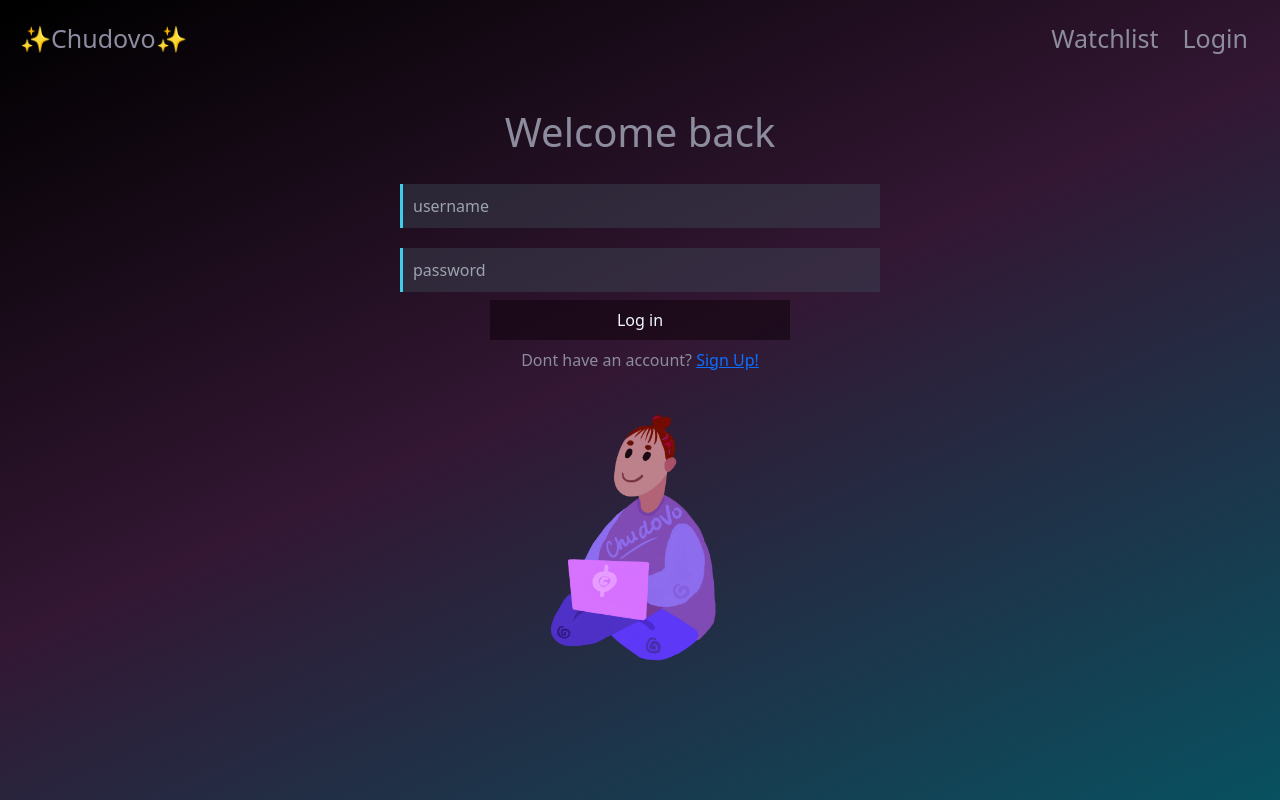
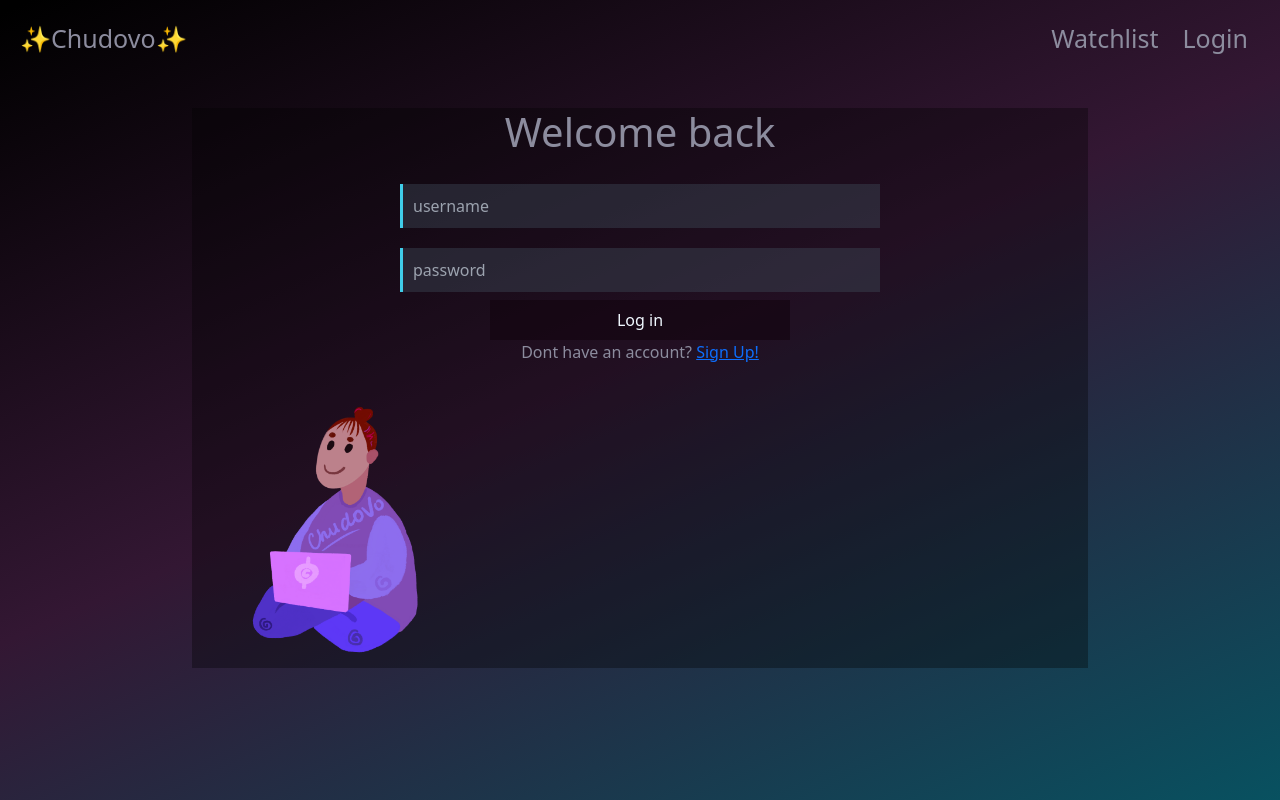
Before and after one commit to Poleron402/Chudovo, a React (Vite) app in the folder frontend/: page /login in a window 1280 px wide. Built offline with nearby package versions, Linux system fonts and the light colour scheme.

Commit message:
Fixing UI/UX

```diff
--- a/frontend/src/App.css
+++ b/frontend/src/App.css
@@ -8,7 +8,6 @@ body, html{
 .title{
   color: rgb(140, 140, 158);
 }
-
 .main{
   display: flex;
   color: rgb(140, 140, 158);
@@ -17,7 +16,22 @@ body, html{
   justify-content: center;
   text-align: center;
 }
+.mainls{
+  width: 70vw;
+  height: 70vh;
+  max-width: 100%;
+  max-height: 90%;
+  background-color: rgba(0, 0, 0, 0.336);
+}
+.loginsignup{
+  display: flex;
+  color: rgb(140, 140, 158);
+  flex-direction: column;
+  align-items: center;
+  justify-content: center;
+  text-align: center;
 
+}
 #mynav{
   position: sticky;
   background-color: transparent;
@@ -101,13 +115,13 @@ label{
   padding-top: 10px;
 }
 #submitbtn{
-  margin: 8px;
+  margin-top: 8px;
   padding: 8px;
   width: 300px;
   color:aliceblue;
   background-color: rgba(19, 4, 15, 0.629);
   border-style: none;
-  max-width: 60vmin;
+  max-width: 100%;
 }
 #infodion{
   color: rgb(181, 121, 166);
--- a/frontend/src/pages/Home.jsx
+++ b/frontend/src/pages/Home.jsx
@@ -9,7 +9,7 @@ export const Home = ()=>{
     const {list, myList} = useOutletContext()
     const [coin, setCoin] = useState(undefined)
     const [data, setData] = useState(null)
-    const [about, setAbout] = useState("")
+    const [about, setAbout] = useState(undefined)
     const onSubmitHandler = (e)=>{
       e.preventDefault()
       getCoin()
@@ -46,14 +46,6 @@ export const Home = ()=>{
     useEffect(()=>{
       getAbout()
     }, [data])
-    // useEffect(()=>{
-    //   const intervalId = setInterval(() => {
-    //     getCoin()
-    //   }, 10000);
-    //   return () => {
-    //     clearInterval(intervalId);
-    //   };
-    // }, [coin])
 
     return (
       <div className="main">
--- a/frontend/src/pages/LoginPage.jsx
+++ b/frontend/src/pages/LoginPage.jsx
@@ -28,7 +28,8 @@ export const LoginPage=()=>{
         console.log(token)
     }
     return(
-        <div className="main">
+        <div className="loginsignup">
+        <div className="mainls">
         <h1 className="title">Welcome back</h1>
         <form onSubmit={(e)=>logIn(e)} >
             <input className ="myinput" type="text" value = {username} placeholder="username" onChange={(e)=>setUsername(e.target.value)}></input><br></br>
@@ -38,5 +39,6 @@ export const LoginPage=()=>{
             <p>Dont have an account? <Link to="/signup">Sign Up!</Link></p>
             <img src={img} width={300}></img>
         </div>
+        </div>
     )
 }
--- a/frontend/src/pages/SignUp.jsx
+++ b/frontend/src/pages/SignUp.jsx
@@ -28,7 +28,8 @@ export const SignUp=()=>{
     }
     return (
         <>
-        <div className = "main">
+        <div className="loginsignup">
+        <div className="mainls">
         <h1 className="title">Welcome</h1>
 
         <form onSubmit={(e)=>signUp(e)} >
@@ -40,6 +41,7 @@ export const SignUp=()=>{
         </form>
         <p>Already have an account? <Link to="/login">Log in!</Link></p>
         </div>
+        </div>
         </>
     )
 }
```
